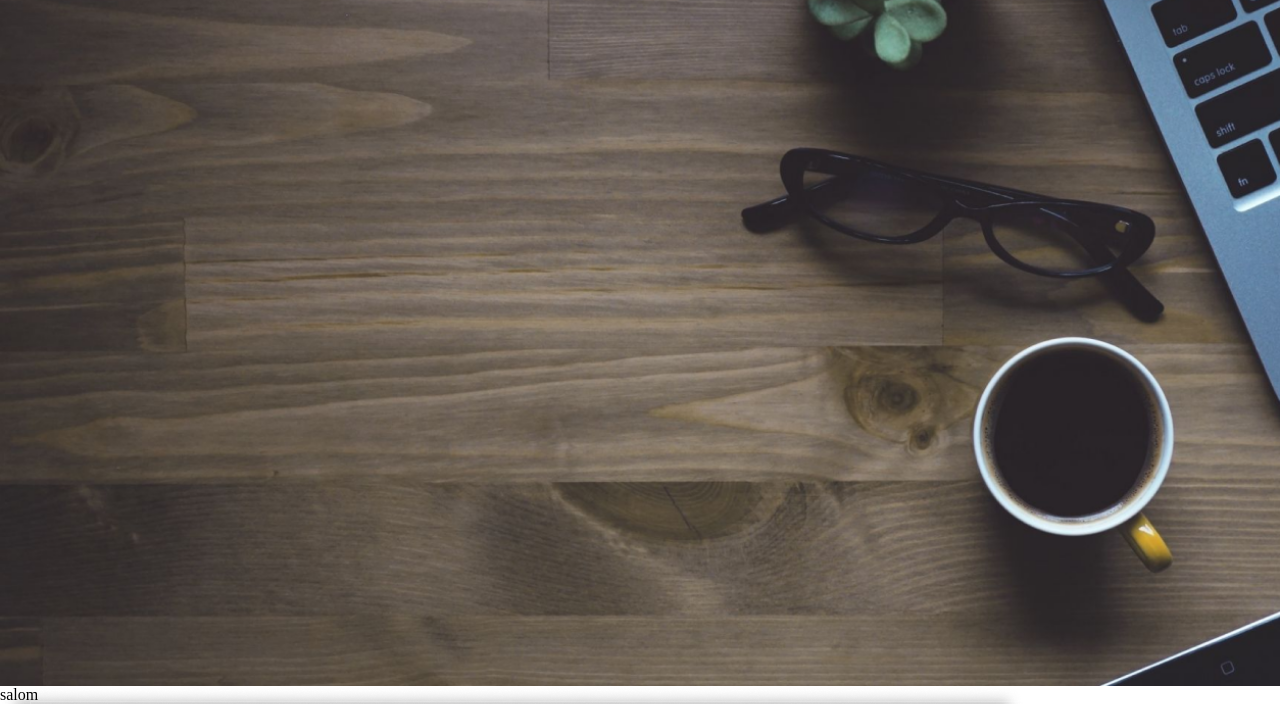
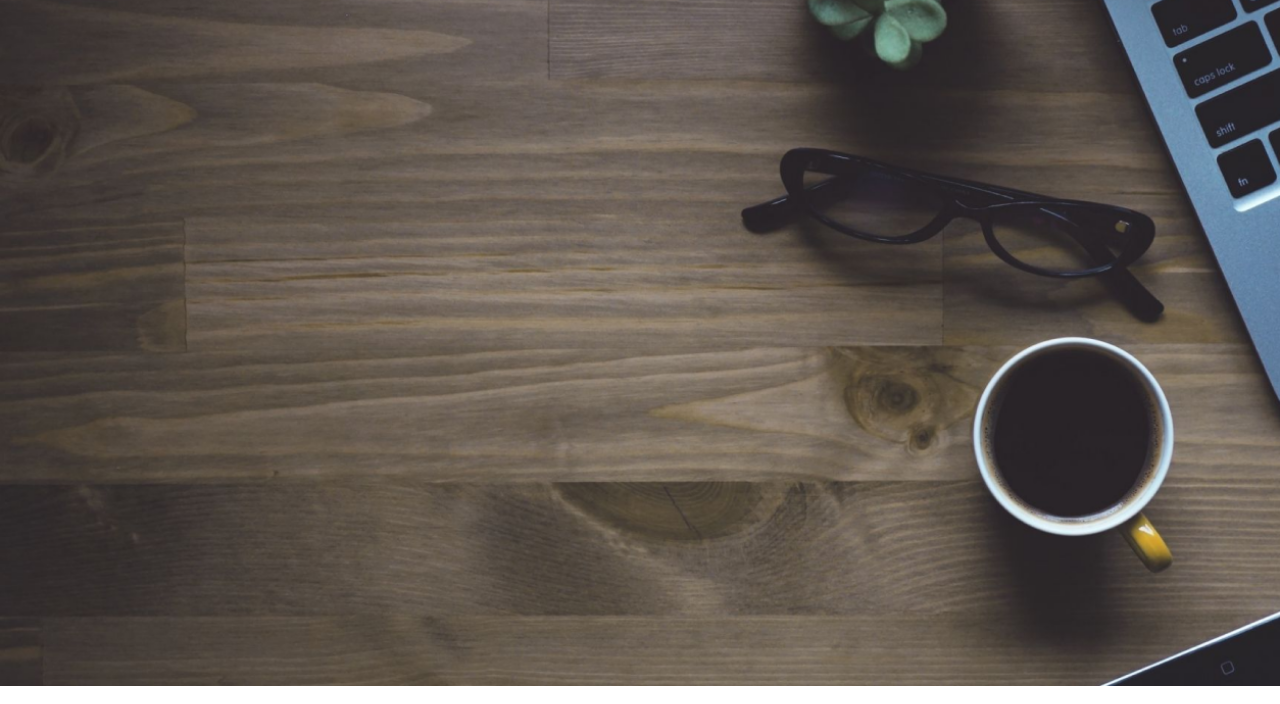
Before and after one commit to SanjarDavletov/alpine, a plain HTML site: page index.html in a window 1280 px wide. Shown: the part 102-806 px from the top of the page. Drawn offline with Linux system fonts and the light colour scheme.

Commit message:
innitial commit

```diff
--- a/index.html
+++ b/index.html
@@ -46,7 +46,7 @@
       <section>
         <div class="container">
           <div class="alpine-box">
-            salom
+
           </div>
         </div>
       </section>
```
